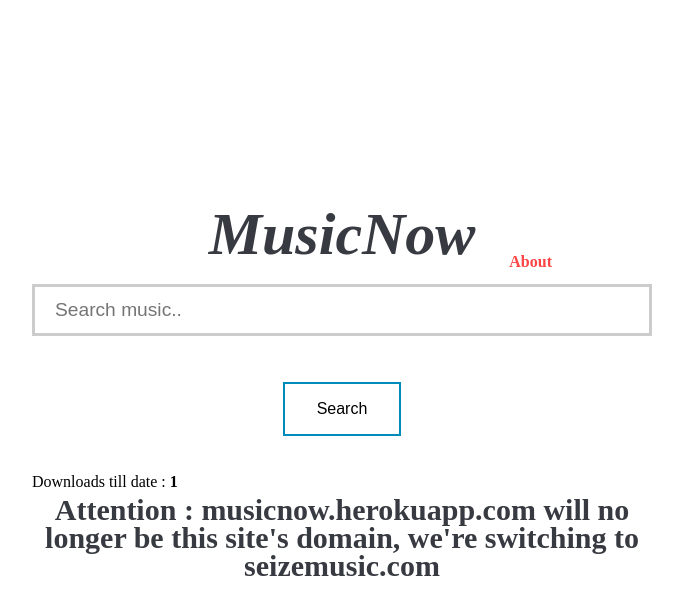
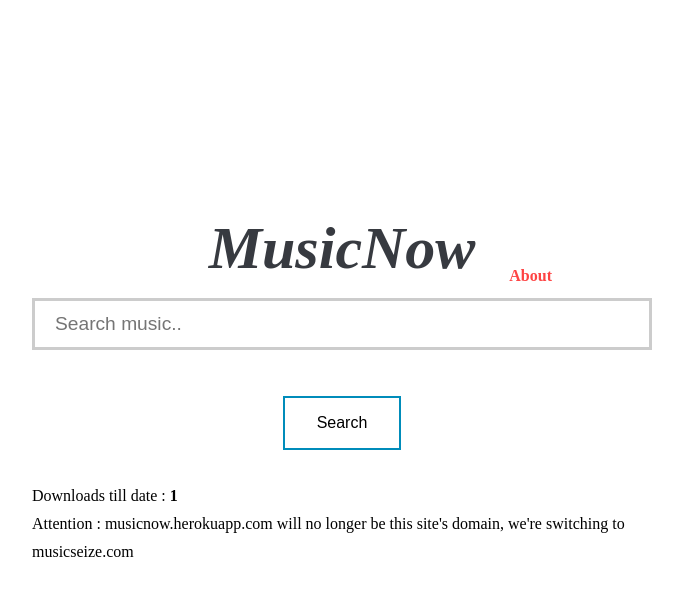
Before and after one commit to kalbhor/MusicSeize, a Flask app: page / in a window 1280 px wide. Shown: the top 615 px of the page, without its empty margins (298-981 px from the left). Run offline with Flask 2, Linux system fonts and the light colour scheme; tables that the repository leaves empty hold one stand-in row (values such as "Sample post"); some libraries are stand-ins or nearby versions.

Commit message:
Changed notice on home page

```diff
--- a/templates/index.html
+++ b/templates/index.html
@@ -23,7 +23,7 @@
 <br>
 <div id="left">
 <p>Downloads till date : <b>{{ count }}</b></p>
-<h1>Attention : musicnow.herokuapp.com will no longer be this site's domain, we're switching to seizemusic.com</h1>
+<p>Attention : musicnow.herokuapp.com will no longer be this site's domain, we're switching to musicseize.com</p>
 </div>
 </div>
 
```
